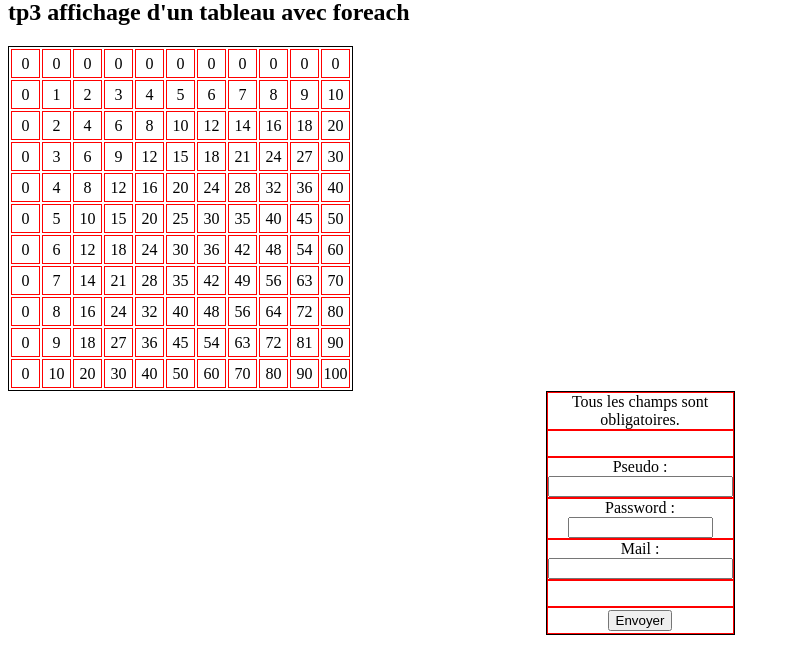
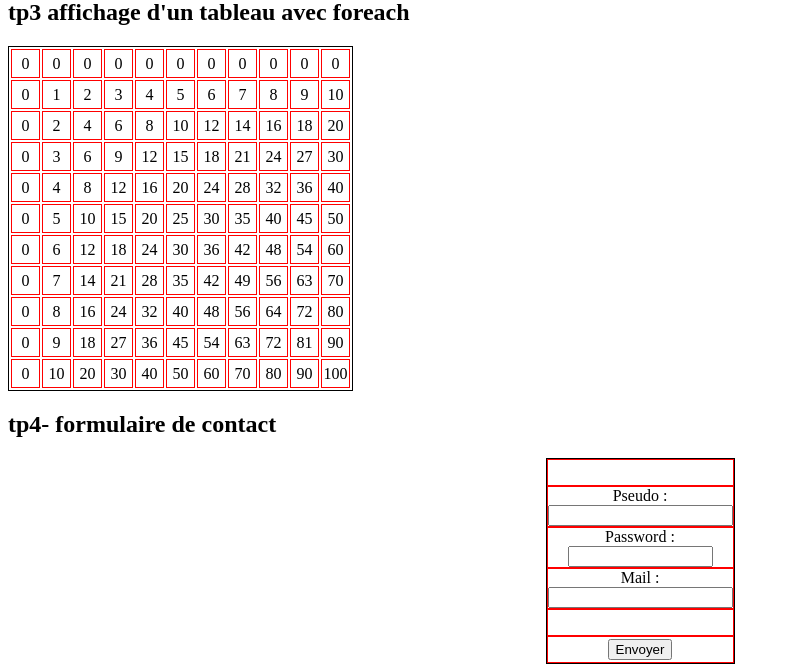
Before and after one commit to j6455lienv/tp-php, a PHP site: page / in a window 1280 px wide. Shown: the part 1055-1727 px from the top of the page, without its empty margins (0-790 px from the left). Before the commit the page ends 1690 px from the top, so only its background shows below. Run offline with PHP 8.4, Linux system fonts and the light colour scheme.

Commit message:
Modification presentation index.html

```diff
--- a/css/tp.css
+++ b/css/tp.css
@@ -1,4 +1,4 @@
-.tp2 {
+.tp2{
     display: flex;
     flex-wrap: wrap;
     justify-content: space-around;
--- a/index.php
+++ b/index.php
@@ -6,7 +6,6 @@
 
 <!DOCTYPE html>
 <html>
-
 <head>
     <meta charset="utf-8">
     <title>PHP-tp</title>
@@ -17,48 +16,29 @@
     <h1>PHP - TP</h1>
     <?php include 'php/tp1-tp2.php'; ?>
 
+    <div class="tp3">
     <table>
         <tbody class="conteneur">
             <?php include 'php/tp3.php'; ?>
         </tbody>
     </table>
+    </div>
 
-    <form name="nouvo" id="nouvo" action="nouvo.php" method="POST">
+    <div class="tp4">
 
+    <h2>tp4- formulaire de contact</h2>
+    <form name="form-contact" id="form-contact" action="form-contact.php" method="POST">
         <table border="0" cellspacing="0" cellpadding="0" id="formulair" align="center">
-
-            <tr>
-                <td>Tous les champs sont obligatoires.</td>
-            </tr>
-
-            <tr>
-                <td height="10"></td>
-            </tr>
-
-            <tr>
-                <td align="left">Pseudo : <input type="text" maxlength="20" size="20" name="pseudo" id="pseudo"></td>
-            </tr>
-
-            <tr>
-                <td align="left">Password : <input type="password" maxlength="20" size="15" name="pass" id="pass"></td>
-            </tr>
-
-            <tr>
-                <td align="left">Mail : <input type="text" maxlength="120" size="20" name="email" id="email"></td>
-            </tr>
-
-            <tr>
-                <td height="10"></td>
-            </tr>
-
-            <tr>
-                <td align="center"><input type="submit" value="Envoyer"></td>
-            </tr>
-
+            <tr><td height="10"></td></tr>
+            <tr><td align="left">Pseudo : <input type="text" maxlength="20" size="20" name="pseudo" id="pseudo"></td></tr>
+            <tr><td align="left">Password : <input type="password" maxlength="20" size="15" name="pass" id="pass"></td></tr>
+            <tr><td align="left">Mail : <input type="text" maxlength="120" size="20" name="email" id="email"></td></tr>
+            <tr><td height="10"></td></tr>
+            <tr><td><input type="submit" value="Envoyer"></td></tr>
         </table>
-
     </form>
 
+    </div>
+
 </body>
-
 </html>
--- a/php/tp3.php
+++ b/php/tp3.php
@@ -11,7 +11,6 @@
     }
 
 //var_dump($tab);
-
  foreach ($tab as $v1) {
     echo "<tr>";
     foreach ($v1 as $v2) {
```
Also changed, not shown: php/tp1-tp2.php (+3 -4 lines).
